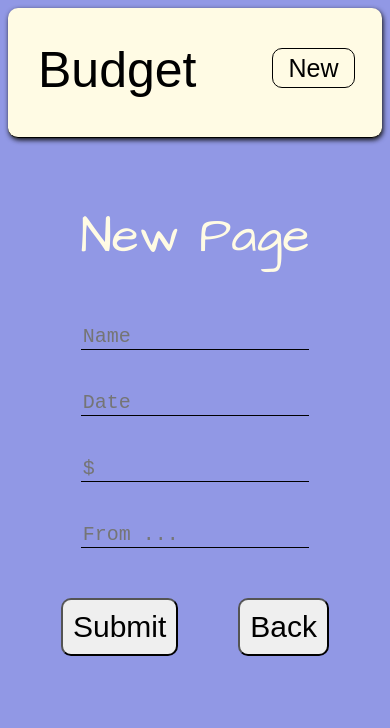
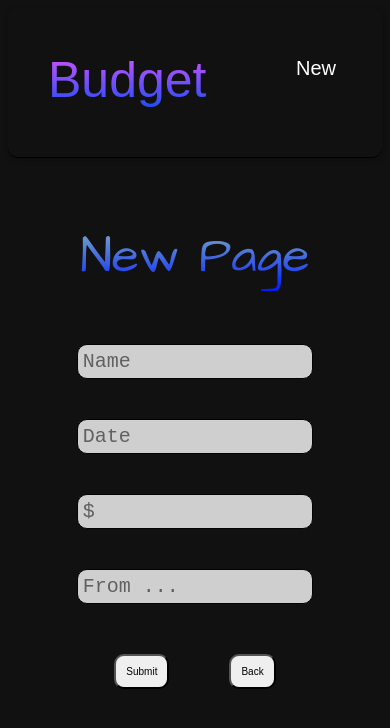
Before and after one commit to toplouie1/Fe-Budget, a React (Create React App) app: page /transactions/new in a window 390 px wide. Shown: the top 728 px of the page. Built offline with nearby package versions, Linux system fonts and the light colour scheme; no server answers.

Commit message:
new look css

```diff
--- a/src/App.css
+++ b/src/App.css
@@ -1,5 +1,5 @@
 body {
-	background: #9198e5;
+	background: #111;
 }
 
 /* HOME  */
@@ -23,39 +23,38 @@ body {
 	display: flex;
 	justify-content: space-between;
 	border-bottom: 1px solid black;
-	background-color: rgb(255 251 228);
 	border-radius: 10px;
 }
 
 #mainNav h1 {
-	margin: 30px;
-	font-size: 50px;
-	color: white;
+	margin: 40px;
+	font-size: 60px;
 	text-transform: none;
+	background: -webkit-linear-gradient(#e554ff, #004bf5);
+	-webkit-background-clip: text;
+	-webkit-text-fill-color: transparent;
 }
 #mainNav h1 a {
 	text-decoration: none;
-	color: black;
+	color: rgb(177 177 177);
 	font-weight: 100;
-	background-color: rgb(255 251 228);
 	font-family: sans-serif;
 }
 #mainNav button {
 	height: 40px;
 	margin: 40px;
 	border: none;
-	background-color: rgb(255 251 228);
-	border-radius: 4px;
+	color: white;
+	background-color: #111;
 }
 #mainNav button a {
 	font-size: 25px;
 	text-decoration: none;
-	color: black;
+	color: white;
 	transition: 0.1s ease-in;
-	background-color: rgb(255 251 228);
 }
 #mainNav button :hover {
-	border-bottom: 4px solid #000000;
+	border-bottom: 4px solid white;
 	border-bottom-style: inset;
 	border-bottom-left-radius: 1px;
 	border-bottom-right-radius: 1px;
@@ -66,7 +65,9 @@ body {
 
 .homeFirstHeader {
 	font-size: 50px;
-	color: rgb(255 251 228);
+	background: -webkit-linear-gradient(#c4ff9f, #001cff);
+	-webkit-background-clip: text;
+	-webkit-text-fill-color: transparent;
 	font-family: "Architects Daughter", cursive;
 	text-align: center;
 	padding-top: 30px;
@@ -75,7 +76,9 @@ body {
 }
 .homeHeader {
 	font-size: 100px;
-	color: rgb(255 251 228);
+	background: -webkit-linear-gradient(#c4ff9f, #001cff);
+	-webkit-background-clip: text;
+	-webkit-text-fill-color: transparent;
 	font-family: "Architects Daughter", cursive;
 	text-align: center;
 	padding-top: 40px;
@@ -124,7 +127,7 @@ body {
 	padding: 20px;
 	margin-top: 1em;
 	box-shadow: 1px 2px 3px rgb(14, 14, 14);
-	background-color: rgb(255 251 228);
+	background-color: rgb(177 177 177);
 }
 
 .allTransactions {
@@ -135,9 +138,10 @@ body {
 	grid-template-columns: 1fr 1fr 3fr;
 	font-size: 20px;
 	font-family: "Segoe UI", Tahoma, Geneva, Verdana, sans-serif;
-	border-bottom: 1px solid black;
+	border-bottom: 1px solid rgb(255 251 228);
 }
 .allTransactions div {
+	color: #c1c1c1;
 	margin: 18px;
 }
 .allTransactions div a {
@@ -174,15 +178,17 @@ body {
 	margin: 20px;
 	width: 60%;
 	font-family: monospace;
-	border-bottom: 1px solid black;
+	border: 1px solid black;
 	transition: 0.1s ease-in;
-	background-color: #9198e5;
+	opacity: 0.8;
+	padding: 5px;
+	border-radius: 10px;
 }
 .newForm div input:hover {
 	opacity: 0.3;
 }
 .newButton {
-	font-size: 30px;
+	font-size: 20px;
 	margin: 30px;
 	cursor: pointer;
 	padding: 10px;
@@ -207,12 +213,12 @@ body {
 	border-radius: 10px;
 	width: 40%;
 	margin: auto;
-	background-color: rgb(255 251 228);
+	background-color: rgb(177 177 177);
 	padding: 30px;
 	box-shadow: 1px 2px 1px rgb(14, 14, 14);
 }
 .showDetails div {
-	border-bottom: 1px solid purple;
+	border-bottom: 1px solid rgb(0, 0, 0);
 }
 .showDetails button {
 	margin: 20px;
@@ -239,10 +245,7 @@ body {
 		font-size: 50px;
 	}
 	#mainNav button a {
-		padding: 5px 15px;
-		margin: none;
-		border: 1px solid black;
-		border-radius: 10px;
+		font-size: 20px;
 	}
 	.totalAmount {
 		font-size: 30px;
@@ -255,4 +258,7 @@ body {
 		width: 80%;
 		font-size: 25px;
 	}
+	.newButton {
+		font-size: 10px;
+	}
 }
```
